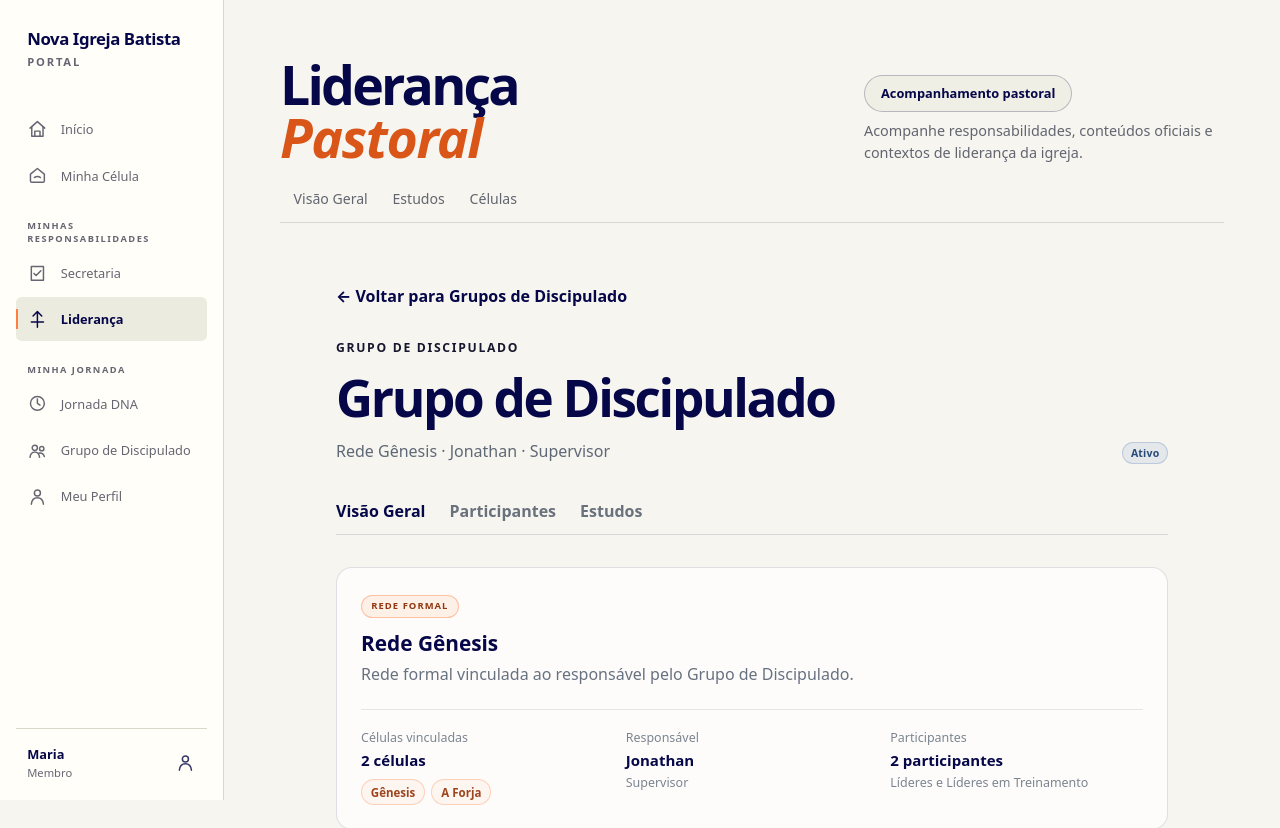
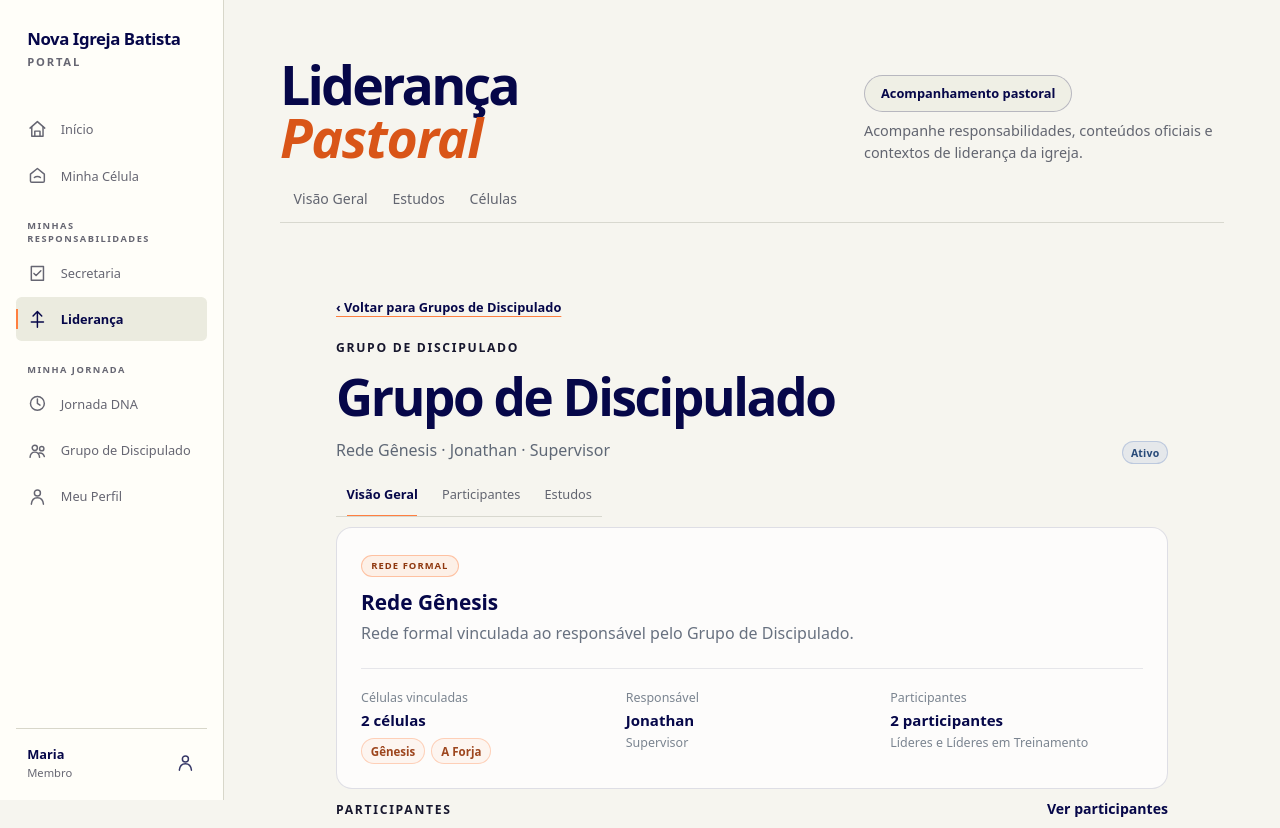
Before and after one commit to hiltonferreira/portal-novaigrejabatista, a Next.js app: page /pastor/grupos-de-discipulado/discipleship-genesis in a window 1280 px wide. Shown: the top 828 px of the page. Built offline with nearby package versions, Linux system fonts and the light colour scheme.

Commit message:
align discipleship workspace with pastoral navigation patterns

```diff
--- a/app/pastor/grupos-de-discipulado/[groupId]/page.tsx
+++ b/app/pastor/grupos-de-discipulado/[groupId]/page.tsx
@@ -2,6 +2,7 @@ import Link from "next/link";
 import { notFound } from "next/navigation";
 import { ContextTag, StatusTag } from "@/components/portal-patterns";
 import { discipleshipGroupsMock } from "@/data/discipleship-groups";
+import pastoralStyles from "../../pastor.module.css";
 import styles from "../discipleship-groups.module.css";
 
 type GroupSection = "visao-geral" | "participantes" | "estudos";
@@ -15,13 +16,13 @@ export default async function DiscipleshipGroupPage({ params, searchParams }: {
   const href = (section: GroupSection) => `/pastor/grupos-de-discipulado/${group.id}?secao=${section}`;
   const currentStudy = group.studies[0];
 
-  return <main className={styles.page}>
-    <Link className={styles.back} href="/pastor/grupos-de-discipulado">← Voltar para Grupos de Discipulado</Link>
+  return <main className={`${pastoralStyles.directoryPage} ${styles.page}`}>
+    <Link className={pastoralStyles.backToOverview} href="/pastor/grupos-de-discipulado">‹ Voltar para Grupos de Discipulado</Link>
     <header className={styles.heading}><div><p className={styles.eyebrow}>Grupo de discipulado</p><h1>Grupo de Discipulado</h1><p>{group.networkName} · {group.leaderName} · {group.leaderRole}</p></div><StatusTag tone="progress">{group.status}</StatusTag></header>
-    <nav className={styles.tabs} aria-label="Áreas do Grupo de Discipulado">
-      <Link className={active === "visao-geral" ? styles.activeTab : undefined} href={href("visao-geral")}>Visão Geral</Link>
-      <Link className={active === "participantes" ? styles.activeTab : undefined} href={href("participantes")}>Participantes</Link>
-      <Link className={active === "estudos" ? styles.activeTab : undefined} href={href("estudos")}>Estudos</Link>
+    <nav className={pastoralStyles.cellsViewNavigation} aria-label="Áreas do Grupo de Discipulado">
+      <Link aria-current={active === "visao-geral" ? "page" : undefined} href={href("visao-geral")}>Visão Geral</Link>
+      <Link aria-current={active === "participantes" ? "page" : undefined} href={href("participantes")}>Participantes</Link>
+      <Link aria-current={active === "estudos" ? "page" : undefined} href={href("estudos")}>Estudos</Link>
     </nav>
 
     {active === "visao-geral" && <>
```
